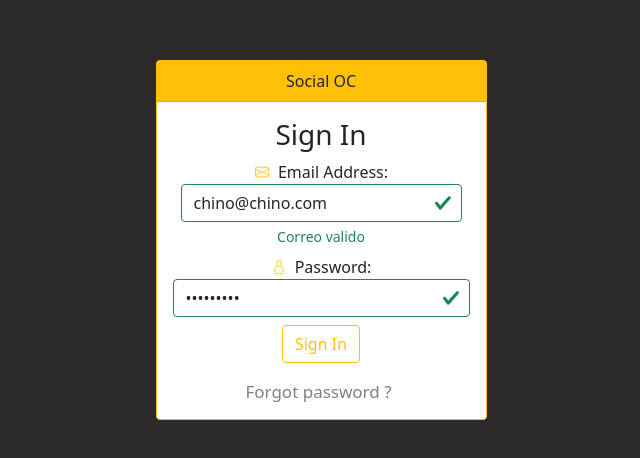
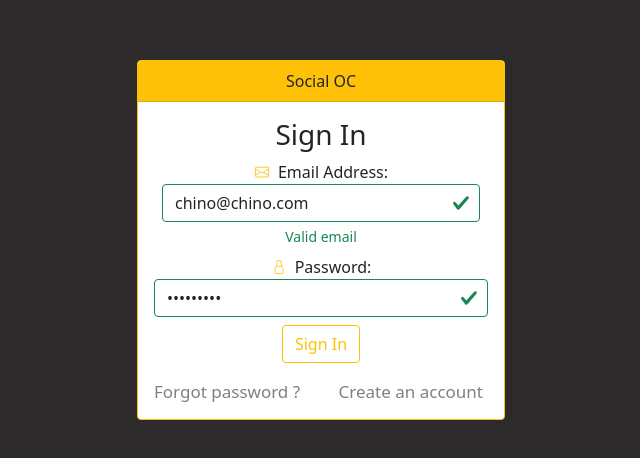
Before and after one commit to oscarrmz94/frontend-socialOC, a Vue app: page /login in a window 1280 px wide. Shown: the part 110-568 px from the top of the page, without its empty margins (319-959 px from the left). Built offline with nearby package versions, Linux system fonts and the light colour scheme; what vue-toastify, vuejs-dialog would draw is missing.

Commit message:
validation to login view

```diff
--- a/src/libs/utils.js
+++ b/src/libs/utils.js
@@ -52,5 +52,10 @@ export default {
     } else {
       return `${years_c} ${short ? 'y' : 'years ago'}`;
     }
+  },
+  isEmail( email ) {
+    var validEmail =  /^\w+([.-_+]?\w+)*@\w+([.-]?\w+)*(\.\w{2,10})+$/;
+    if (!validEmail.test(email)) return true
+    else return false
   }
 }
--- a/src/views/Login.vue
+++ b/src/views/Login.vue
@@ -9,14 +9,13 @@
       <div>
         <b-form @submit="onSubmit">
           <h3>Sign In</h3>
-
           <div class="form-group m-2">
             <b-form-group
                 id="input-group-1"
                 label-for="input-1"
-          valid-feedback="Correo valido"
+                valid-feedback="Valid email"
                 :invalid-feedback="invalidEmail"
-          :state="state"
+                :state="state_email"
                 >
                 <b-icon v-if="user.email.length >= 8"  class="icon" icon="envelope" animation="throb" variant="warning"/>
                 <b-icon v-else class="icon" icon="envelope" variant="warning"/>
@@ -25,7 +24,7 @@
                 id="input-2"
                 v-model="user.email"
                 placeholder="Email"
-          :state="state"
+                :state="state_email"
               ></b-form-input>
             </b-form-group>
           </div>
@@ -47,11 +46,15 @@
               :state="state_Password"
             ></b-form-input>
           </b-form-group>
-
           <button type="submit" class="btn btn-outline-warning m-2">Sign In</button>
-            <p class="forgot-password text-right mt-2 mb-4">
+          <div class="d-flex justify-content-between">
+            <div class="text-right mt-2 mb-4">
               <router-link class="link" to="/forgot-password">Forgot password ?</router-link>
-            </p>
+            </div>
+            <div class="text-right mt-2 mb-4">
+              <router-link class="link" to="/register">Create an account</router-link>
+            </div>
+          </div>
         </b-form>
       </div>
     </b-card>
@@ -61,26 +64,27 @@
 <script>
 import service_auth from '@/services/auth'
 import { mapActions } from 'vuex';
+import utils from '@/libs/utils';
 
 export default {
     computed: {
-      state() {
-        return this.user.email.length >= 4
+      state_email() {
+        return utils.isEmail(this.user.email) === false
       },
       invalidEmail() {
-        if (this.user.email.length > 0) {
-          return 'Escribe al menos 4 caracteres.'
+        if (utils.isEmail(this.user.email)) {
+          return 'Is not a correct email'
         }
-        return 'Este campo es obligatorio.'
+        return 'This field is obligatory.'
       },
       state_Password() {
         return this.user.password.length >=8
       },
       invalidPassword() {
         if (this.user.password.length > 0) {
-          return 'Escribe minimo 8 caracteres.'
+          return 'Write at least 4 characteres.'
         }
-        return 'Este campo es obligatorio.'
+        return 'This field is obligatory.'
       }
     },
   data() {
@@ -97,19 +101,34 @@ export default {
 
     onSubmit(event) {
       event.preventDefault();
-
-
+      if (this.state_email && this.state_Password) {
         service_auth.login(this.user).then((response) => {
           if (response.error === null) {
-          this.settingToken(response.data.token)
+            this.settingToken(response.data.token);
             service_auth.dashboard().then((user_data) => {
+              console.log(user_data)
               localStorage.setItem('user_data', JSON.stringify(user_data))
               this.$router.push({name: 'Home'});
-          })
-          // MONSTRAR UNA NOTIFICACION DE QUE HA INICIADO CON EXITO
+              this.$vToastify.success({
+                position: 'center-left',
+                title: `Welcome ${user_data.name} ${user_data.lastname}`,
+                body: `You have logged in`,
+                hideProgressbar: true,
+                successDuration: 3000,
+              });
+            });
 
+          } else if (response.data.message) {
+            this.$vToastify.warning({
+              position: 'center-left',
+              title: 'Error',
+              body: 'The email or password is incorrect',
+              hideProgressbar: true,
+              successDuration: 3000,
+            });
           }
-      })
+        });
+      }
     }
   }
 }
@@ -128,6 +147,6 @@ export default {
 .card-login {
   top: -3em;
   height: 360px;
-  min-width: 20rem;
+  min-width: 23rem;
 }
 </style>
```
Lines whose indentation alone changed are shown as unchanged.
